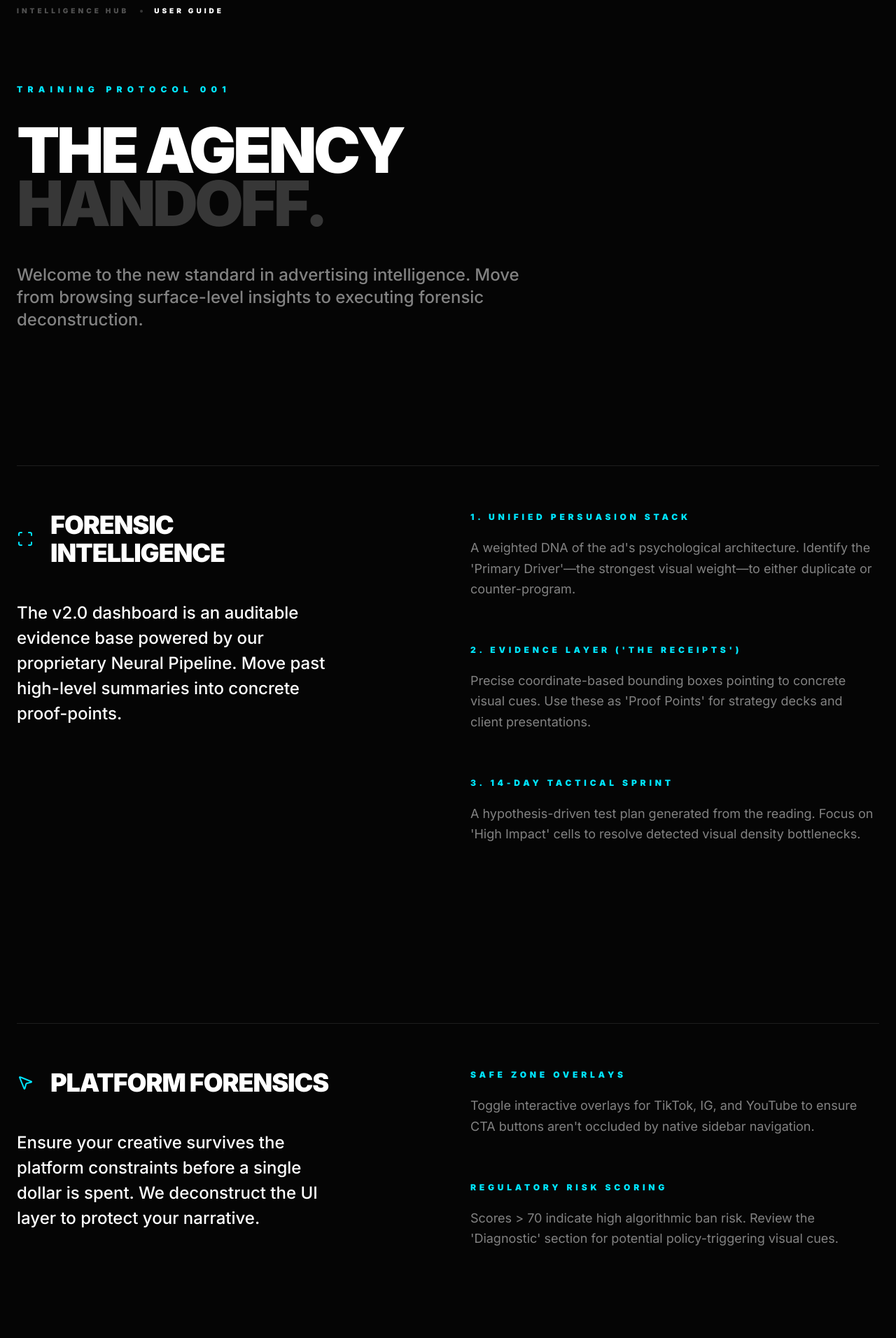
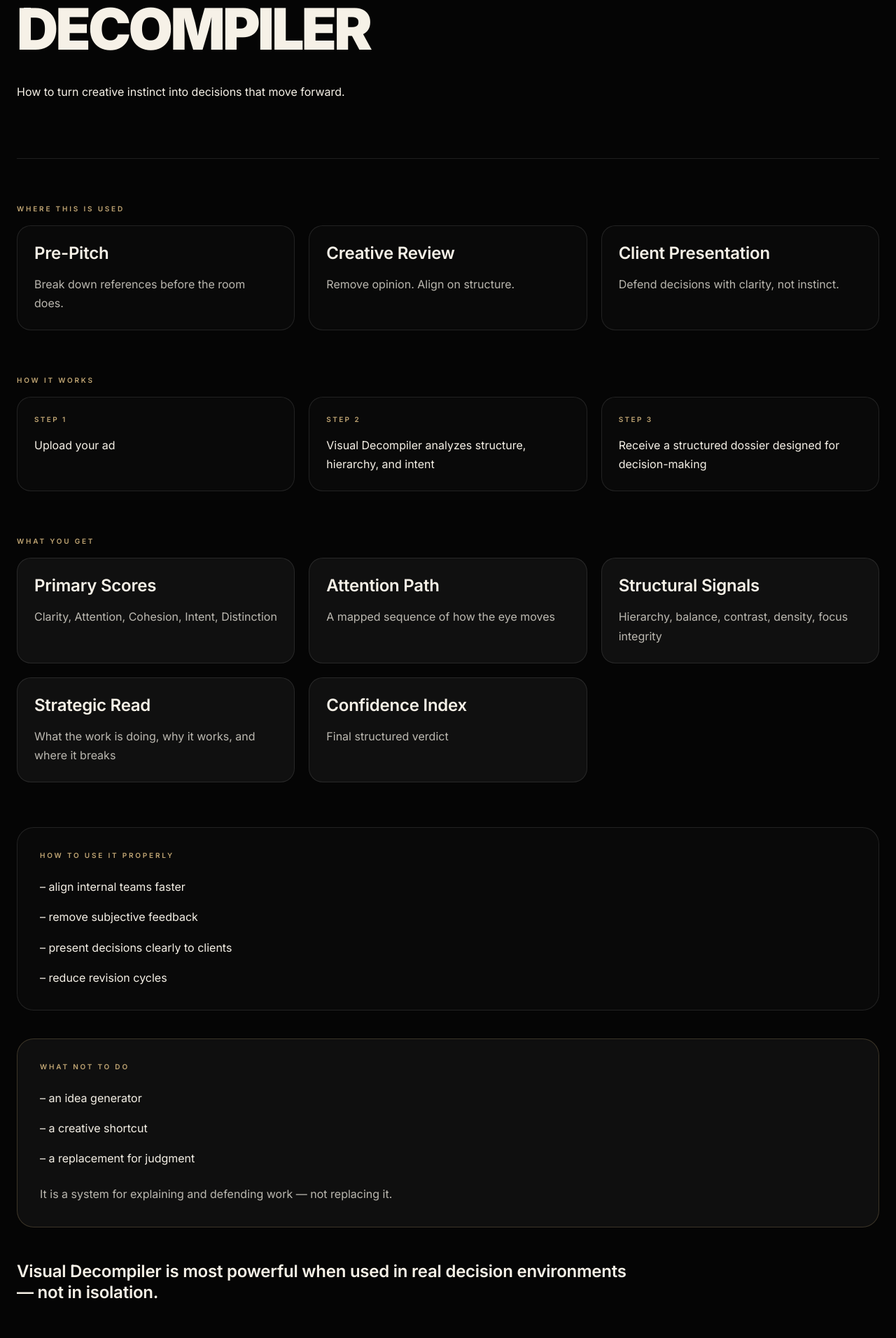
Before and after one commit to popvisly/visual-decompiler, a Next.js app: page /docs/user-guide in a window 1280 px wide. Shown: the part 248-2160 px from the top of the page at 70% size. Built offline with nearby package versions, Linux system fonts and the light colour scheme; no server answers.

Commit message:
Refactor user guide into outcome-focused operating structure

```diff
--- a/src/app/docs/user-guide/page.tsx
+++ b/src/app/docs/user-guide/page.tsx
@@ -2,189 +2,204 @@
 
 import React from 'react';
 import { motion } from 'framer-motion';
-import { ArrowRight, Scan, MousePointer2, TrendingUp, Info } from 'lucide-react';
 import UnifiedSovereignHeader from '@/components/UnifiedSovereignHeader';
 import FooterStartNow from '@/components/marketing/FooterStartNow';
-import Link from 'next/link';
 
-const SECTIONS = [
+const USE_CASES = [
     {
-        title: "Forensic Intelligence",
-        icon: <Scan className="w-6 h-6" />,
-        content: "The v2.0 dashboard is an auditable evidence base powered by our proprietary Neural Pipeline. Move past high-level summaries into concrete proof-points.",
-        subsections: [
-            {
-                subtitle: "1. Unified Persuasion Stack",
-                desc: "A weighted DNA of the ad's psychological architecture. Identify the 'Primary Driver'—the strongest visual weight—to either duplicate or counter-program."
+        title: 'Pre-Pitch',
+        body: 'Break down references before the room does.',
     },
     {
-                subtitle: "2. Evidence Layer ('The Receipts')",
-                desc: "Precise coordinate-based bounding boxes pointing to concrete visual cues. Use these as 'Proof Points' for strategy decks and client presentations."
+        title: 'Creative Review',
+        body: 'Remove opinion. Align on structure.',
     },
     {
-                subtitle: "3. 14-Day Tactical Sprint",
-                desc: "A hypothesis-driven test plan generated from the reading. Focus on 'High Impact' cells to resolve detected visual density bottlenecks."
-            }
-        ]
+        title: 'Client Presentation',
+        body: 'Defend decisions with clarity, not instinct.',
+    },
+];
+
+const STEPS = [
+    {
+        title: 'Step 1',
+        body: 'Upload your ad',
     },
     {
-        title: "Platform Forensics",
-        icon: <MousePointer2 className="w-6 h-6" />,
-        content: "Ensure your creative survives the platform constraints before a single dollar is spent. We deconstruct the UI layer to protect your narrative.",
-        subsections: [
-            {
-                subtitle: "Safe Zone Overlays",
-                desc: "Toggle interactive overlays for TikTok, IG, and YouTube to ensure CTA buttons aren't occluded by native sidebar navigation."
+        title: 'Step 2',
+        body: 'Visual Decompiler analyzes structure, hierarchy, and intent',
     },
     {
-                subtitle: "Regulatory Risk Scoring",
-                desc: "Scores > 70 indicate high algorithmic ban risk. Review the 'Diagnostic' section for potential policy-triggering visual cues."
-            }
-        ]
-    }
+        title: 'Step 3',
+        body: 'Receive a structured dossier designed for decision-making',
+    },
 ];
 
-const RELATED_ARTICLES = [
-    { title: "v2.0 Neural Engine Overview", href: "/docs/v1-overview" },
-    { title: "The Forensic QA Checklist", href: "/docs/qa-checklist" },
-    { title: "Standard Schema v1.0", href: "/docs/schema-contract" },
-    { title: "Release Archive", href: "/docs/release-notes" }
+const OUTPUTS = [
+    {
+        title: 'Primary Scores',
+        body: 'Clarity, Attention, Cohesion, Intent, Distinction',
+    },
+    {
+        title: 'Attention Path',
+        body: 'A mapped sequence of how the eye moves',
+    },
+    {
+        title: 'Structural Signals',
+        body: 'Hierarchy, balance, contrast, density, focus integrity',
+    },
+    {
+        title: 'Strategic Read',
+        body: 'What the work is doing, why it works, and where it breaks',
+    },
+    {
+        title: 'Confidence Index',
+        body: 'Final structured verdict',
+    },
 ];
 
 export default function UserGuidePage() {
     return (
-        <main className="bg-[#050505] min-h-screen text-white">
+        <main className="min-h-screen bg-[#050505] text-[#F6F1E7]">
             <UnifiedSovereignHeader forceDark />
 
-            <section className="pt-48 pb-32 px-6 lg:pt-64 lg:pb-64">
-                <div className="max-w-[1400px] mx-auto">
-
-                    {/* Navigation Breadcrumb */}
+            <section className="px-6 pt-30 pb-28 lg:pt-36 lg:pb-36">
+                <div className="mx-auto max-w-[1400px]">
                     <motion.div
-                        initial={{ opacity: 0 }}
-                        animate={{ opacity: 1 }}
-                        className="flex items-center gap-4 mb-24 text-[10px] font-black uppercase tracking-[0.4em] text-white/30"
+                        initial={{ opacity: 0, y: 20 }}
+                        animate={{ opacity: 1, y: 0 }}
+                        transition={{ duration: 0.8, ease: [0.16, 1, 0.3, 1] }}
+                        className="max-w-[900px]"
                     >
-                        <Link href="/vault" className="hover:text-white transition-colors">Intelligence Hub</Link>
-                        <div className="w-1 h-1 rounded-full bg-white/20" />
-                        <span className="text-white">User Guide</span>
+                        <p className="text-[10px] font-semibold uppercase tracking-[0.28em] text-[#C1A674]">User Guide</p>
+                        <h1 className="mt-5 max-w-[14ch] text-[clamp(52px,6.4vw,102px)] font-black uppercase leading-[0.9] tracking-[-0.045em] text-[#F6F1E7]">
+                            Using Visual Decompiler
+                        </h1>
+                        <p className="mt-10 max-w-[760px] text-[16px] leading-[1.7] text-[#F6F1E7]/78">
+                            How to turn creative instinct into decisions that move forward.
+                        </p>
                     </motion.div>
 
-                    {/* Hero Branding */}
-                    <div className="mb-48">
-                        <motion.p
-                            initial={{ opacity: 0, y: 10 }}
-                            animate={{ opacity: 1, y: 0 }}
-                            className="text-[12px] font-black uppercase tracking-[0.6em] text-[#00E5FF] mb-10"
+                    <div className="mt-16 border-t border-white/10 pt-14 lg:mt-20 lg:pt-16">
+                        <motion.div
+                            initial={{ opacity: 0, y: 18 }}
+                            whileInView={{ opacity: 1, y: 0 }}
+                            viewport={{ once: true, margin: '-80px' }}
+                            transition={{ duration: 0.7, ease: [0.16, 1, 0.3, 1] }}
                         >
-                            Training Protocol 001
-                        </motion.p>
-                        <motion.h1
-                            initial={{ opacity: 0, y: 30 }}
-                            animate={{ opacity: 1, y: 0 }}
-                            transition={{ delay: 0.1, duration: 0.8 }}
-                            className="text-[10vw] lg:text-[7vw] font-black leading-[0.85] tracking-[-0.05em] text-white mb-12 uppercase max-w-[12ch]"
+                            <p className="mb-4 text-[10px] font-semibold uppercase tracking-[0.28em] text-[#C1A674]">Where this is used</p>
+                            <div className="grid grid-cols-1 gap-5 md:grid-cols-3">
+                                {USE_CASES.map((item, idx) => (
+                                    <motion.article
+                                        key={item.title}
+                                        initial={{ opacity: 0, y: 16 }}
+                                        whileInView={{ opacity: 1, y: 0 }}
+                                        viewport={{ once: true, margin: '-60px' }}
+                                        transition={{ duration: 0.6, delay: idx * 0.06, ease: [0.16, 1, 0.3, 1] }}
+                                        className="rounded-[20px] border border-white/10 bg-white/[0.02] p-6"
                                     >
-                            The Agency <br />
-                            <span className="text-white/20">Handoff.</span>
-                        </motion.h1>
-                        <motion.p
-                            initial={{ opacity: 0 }}
-                            animate={{ opacity: 1 }}
-                            transition={{ delay: 0.3 }}
-                            className="text-xl lg:text-2xl text-white/50 leading-relaxed max-w-3xl font-medium"
-                        >
-                            Welcome to the new standard in advertising intelligence.
-                            Move from browsing surface-level insights to executing forensic deconstruction.
-                        </motion.p>
-                    </div>
-
-                    {/* Core Intelligence Briefs */}
-                    <div className="space-y-48 lg:space-y-64">
-                        {SECTIONS.map((section, idx) => (
-                            <motion.div
-                                key={idx}
-                                initial={{ opacity: 0, y: 40 }}
-                                whileInView={{ opacity: 1, y: 0 }}
-                                viewport={{ once: true, margin: "-100px" }}
-                                transition={{ duration: 0.8 }}
-                            >
-                                <div className="grid grid-cols-1 lg:grid-cols-12 gap-16 border-t border-white/10 pt-16">
-                                    <div className="lg:col-span-5">
-                                        <div className="flex items-center gap-6 mb-12">
-                                            <div className="text-[#00E5FF]">
-                                                {section.icon}
-                                            </div>
-                                            <h2 className="text-4xl font-black text-white uppercase tracking-[-0.03em]">{section.title}</h2>
-                                        </div>
-                                        <p className="text-[20px] lg:text-[24px] text-white font-medium leading-[1.5] mb-12">
-                                            {section.content}
-                                        </p>
-                                    </div>
-
-                                    <div className="lg:col-span-6 lg:col-start-7">
-                                        <div className="space-y-16">
-                                            {section.subsections.map((sub, sIdx) => (
-                                                <div key={sIdx} className="space-y-5">
-                                                    <h3 className="text-[12px] font-black uppercase tracking-[0.4em] text-[#00E5FF]">{sub.subtitle}</h3>
-                                                    <p className="text-[18px] text-white/50 leading-relaxed max-w-xl">{sub.desc}</p>
-                                                </div>
-                                            ))}
-                                        </div>
-                                    </div>
-                                </div>
-                            </motion.div>
-                        ))}
-                    </div>
-
-                    {/* Process UI */}
-                    <motion.div
-                        initial={{ opacity: 0, scale: 0.98 }}
-                        whileInView={{ opacity: 1, scale: 1 }}
-                        viewport={{ once: true }}
-                        className="mt-64 p-12 lg:p-24 bg-white/5 rounded-[4rem] border border-white/10 backdrop-blur-3xl"
-                    >
-                        <div className="flex items-center gap-4 mb-16">
-                            <TrendingUp className="w-6 h-6 text-[#00E5FF]" />
-                            <h2 className="text-3xl font-black uppercase tracking-[-0.02em] text-white">Execution Cycle</h2>
-                        </div>
-                        <div className="grid grid-cols-1 sm:grid-cols-3 gap-12">
-                            {['Ingest competitor asset', 'Identify Persuasion DNA', 'Deconstruct Strategic Move'].map((step, i) => (
-                                <div key={i} className="space-y-6 relative">
-                                    <span className="text-[10px] font-black text-[#00E5FF] block uppercase tracking-[0.4em]">Phase 0{i + 1}</span>
-                                    <p className="text-2xl font-black text-white uppercase leading-tight">{step}</p>
-                                    {i < 2 && (
-                                        <div className="hidden lg:block absolute -right-6 top-1/2 -translate-y-1/2 text-white/10">
-                                            <ArrowRight size={32} />
-                                        </div>
-                                    )}
-                                </div>
+                                        <h2 className="text-[24px] font-semibold leading-[1.25] tracking-[-0.01em] text-[#F6F1E7]">{item.title}</h2>
+                                        <p className="mt-4 text-[16px] leading-[1.7] text-[#F6F1E7]/75">{item.body}</p>
+                                    </motion.article>
                                 ))}
                             </div>
                         </motion.div>
 
-                    {/* Resources Area */}
-                    <div className="pt-32 mt-64 border-t border-white/10">
-                        <div className="flex flex-col lg:flex-row justify-between items-start gap-16">
-                            <div className="max-w-sm">
-                                <h2 className="text-[12px] font-black uppercase tracking-[0.6em] text-[#00E5FF] mb-8">Intelligence Archive</h2>
-                                <p className="text-white/40 text-lg leading-relaxed">
-                                    Access the full technical specifications of the Visual Decompiler OS pipeline.
-                                </p>
-                            </div>
-                            <div className="grid grid-cols-1 sm:grid-cols-2 gap-6 flex-1 w-full max-w-2xl">
-                                {RELATED_ARTICLES.map((article) => (
-                                    <Link
-                                        key={article.title}
-                                        href={article.href}
-                                        className="group flex items-center justify-between p-8 bg-white/5 border border-white/10 rounded-[2rem] hover:bg-[#00E5FF] transition-all duration-500"
+                        <motion.div
+                            initial={{ opacity: 0, y: 18 }}
+                            whileInView={{ opacity: 1, y: 0 }}
+                            viewport={{ once: true, margin: '-80px' }}
+                            transition={{ duration: 0.7, ease: [0.16, 1, 0.3, 1] }}
+                            className="mt-16"
                         >
-                                        <span className="text-[12px] font-black uppercase tracking-[0.2em] text-white group-hover:text-black transition-colors">{article.title}</span>
-                                        <ArrowRight className="w-5 h-5 text-white/40 group-hover:text-black group-hover:translate-x-1 transition-all" />
-                                    </Link>
+                            <p className="mb-4 text-[10px] font-semibold uppercase tracking-[0.28em] text-[#C1A674]">How it works</p>
+                            <div className="grid grid-cols-1 gap-5 md:grid-cols-3">
+                                {STEPS.map((step, idx) => (
+                                    <motion.article
+                                        key={step.title}
+                                        initial={{ opacity: 0, y: 16 }}
+                                        whileInView={{ opacity: 1, y: 0 }}
+                                        viewport={{ once: true, margin: '-60px' }}
+                                        transition={{ duration: 0.6, delay: idx * 0.06, ease: [0.16, 1, 0.3, 1] }}
+                                        className="rounded-[20px] border border-white/10 bg-white/[0.02] p-6"
+                                    >
+                                        <p className="text-[10px] font-semibold uppercase tracking-[0.24em] text-[#C1A674]">{step.title}</p>
+                                        <p className="mt-4 text-[16px] leading-[1.7] text-[#F6F1E7]/78">{step.body}</p>
+                                    </motion.article>
                                 ))}
                             </div>
+                        </motion.div>
+
+                        <motion.div
+                            initial={{ opacity: 0, y: 18 }}
+                            whileInView={{ opacity: 1, y: 0 }}
+                            viewport={{ once: true, margin: '-80px' }}
+                            transition={{ duration: 0.7, ease: [0.16, 1, 0.3, 1] }}
+                            className="mt-16"
+                        >
+                            <p className="mb-4 text-[10px] font-semibold uppercase tracking-[0.28em] text-[#C1A674]">What you get</p>
+                            <div className="grid grid-cols-1 gap-5 md:grid-cols-2 lg:grid-cols-3">
+                                {OUTPUTS.map((output, idx) => (
+                                    <motion.article
+                                        key={output.title}
+                                        initial={{ opacity: 0, y: 16 }}
+                                        whileInView={{ opacity: 1, y: 0 }}
+                                        viewport={{ once: true, margin: '-60px' }}
+                                        transition={{ duration: 0.6, delay: idx * 0.05, ease: [0.16, 1, 0.3, 1] }}
+                                        className="rounded-[20px] border border-white/10 bg-[#101010] p-6"
+                                    >
+                                        <h3 className="text-[24px] font-semibold leading-[1.25] tracking-[-0.01em] text-[#F6F1E7]">
+                                            {output.title}
+                                        </h3>
+                                        <p className="mt-4 text-[16px] leading-[1.7] text-[#F6F1E7]/75">{output.body}</p>
+                                    </motion.article>
+                                ))}
                             </div>
+                        </motion.div>
+
+                        <motion.div
+                            initial={{ opacity: 0, y: 18 }}
+                            whileInView={{ opacity: 1, y: 0 }}
+                            viewport={{ once: true, margin: '-80px' }}
+                            transition={{ duration: 0.7, ease: [0.16, 1, 0.3, 1] }}
+                            className="mt-16 rounded-[24px] border border-white/10 bg-white/[0.02] p-8"
+                        >
+                            <p className="text-[10px] font-semibold uppercase tracking-[0.28em] text-[#C1A674]">How to use it properly</p>
+                            <ul className="mt-6 space-y-4 text-[16px] leading-[1.7] text-[#F6F1E7]/78">
+                                <li>– align internal teams faster</li>
+                                <li>– remove subjective feedback</li>
+                                <li>– present decisions clearly to clients</li>
+                                <li>– reduce revision cycles</li>
+                            </ul>
+                        </motion.div>
+
+                        <motion.div
+                            initial={{ opacity: 0, y: 18 }}
+                            whileInView={{ opacity: 1, y: 0 }}
+                            viewport={{ once: true, margin: '-80px' }}
+                            transition={{ duration: 0.7, ease: [0.16, 1, 0.3, 1] }}
+                            className="mt-10 rounded-[24px] border border-[#C1A674]/25 bg-[#0F0F0F] p-8"
+                        >
+                            <p className="text-[10px] font-semibold uppercase tracking-[0.28em] text-[#C1A674]">What not to do</p>
+                            <ul className="mt-6 space-y-4 text-[16px] leading-[1.7] text-[#F6F1E7]/78">
+                                <li>– an idea generator</li>
+                                <li>– a creative shortcut</li>
+                                <li>– a replacement for judgment</li>
+                            </ul>
+                            <p className="mt-6 text-[16px] leading-[1.7] text-[#F6F1E7]/75">
+                                It is a system for explaining and defending work — not replacing it.
+                            </p>
+                        </motion.div>
+
+                        <motion.p
+                            initial={{ opacity: 0, y: 18 }}
+                            whileInView={{ opacity: 1, y: 0 }}
+                            viewport={{ once: true, margin: '-80px' }}
+                            transition={{ duration: 0.7, ease: [0.16, 1, 0.3, 1] }}
+                            className="mt-12 max-w-[900px] text-[24px] font-semibold leading-[1.25] tracking-[-0.01em] text-[#F6F1E7]"
+                        >
+                            Visual Decompiler is most powerful when used in real decision environments — not in isolation.
+                        </motion.p>
                     </div>
                 </div>
             </section>
```
Lines whose indentation alone changed are shown as unchanged.
